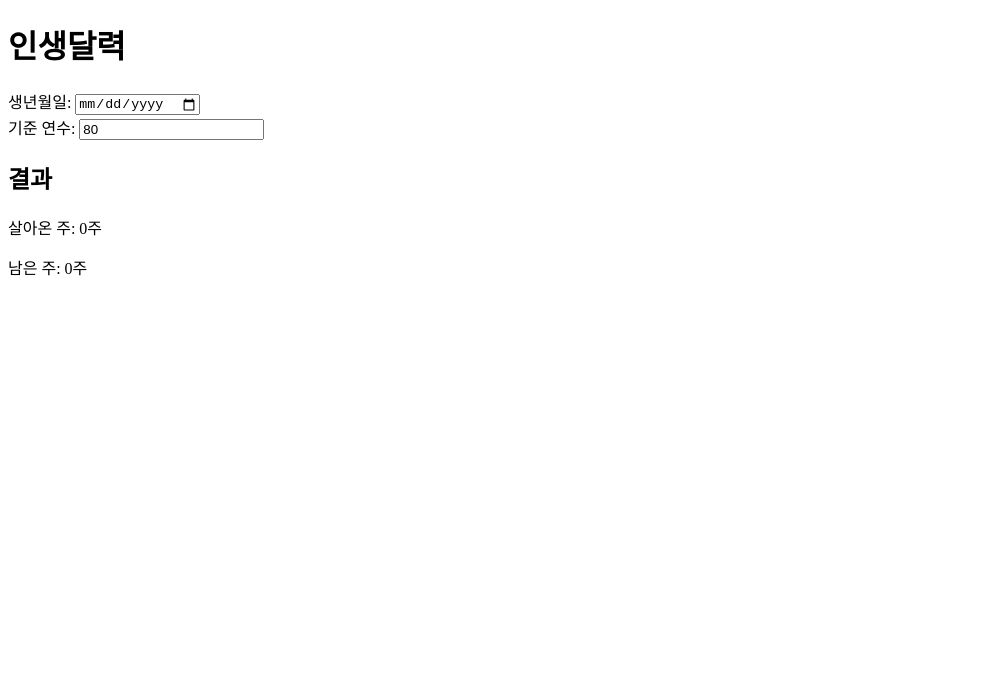
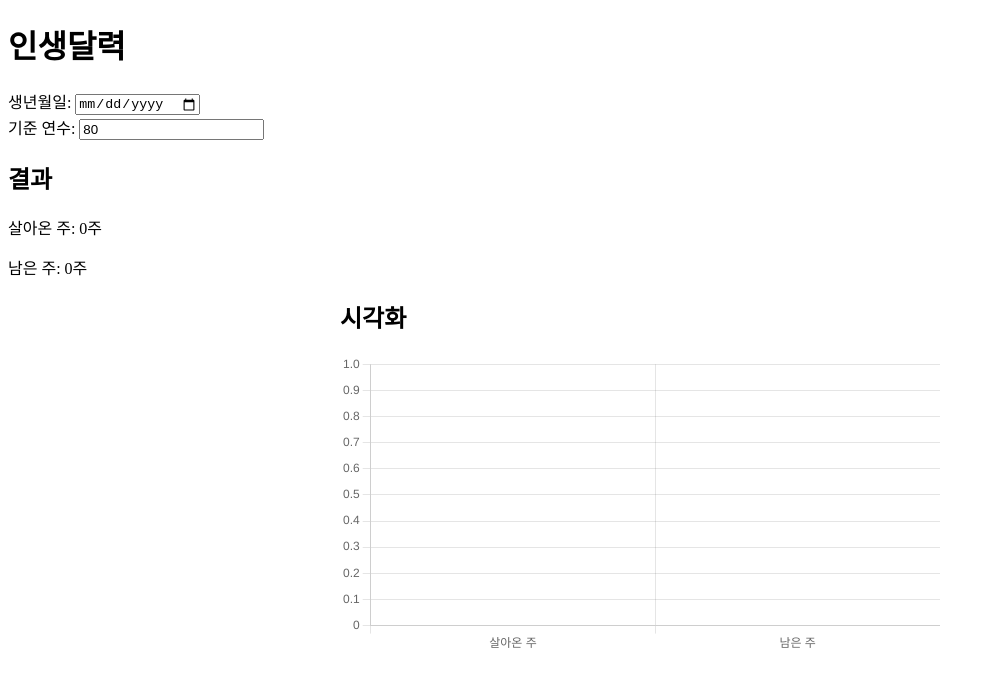
Before and after one commit to cheon-hee-gook/life-calendar, a React (Create React App) app in the folder life-calendar/: page / in a window 1280 px wide. Shown: the top 686 px of the page, without its empty margins (0-994 px from the left). Built offline with nearby package versions, Linux system fonts and the light colour scheme.

Commit message:
Add bar chart visualization for weeks lived and remaining

```diff
--- a/life-calendar/package.json
+++ b/life-calendar/package.json
@@ -6,8 +6,10 @@
     "@testing-library/jest-dom": "^5.17.0",
     "@testing-library/react": "^13.4.0",
     "@testing-library/user-event": "^13.5.0",
+    "chart.js": "^4.4.7",
     "cra-template": "1.2.0",
     "react": "^18.3.1",
+    "react-chartjs-2": "^5.3.0",
     "react-dom": "^18.3.1",
     "react-scripts": "5.0.1",
     "web-vitals": "^4.2.4"
--- a/life-calendar/src/App.js
+++ b/life-calendar/src/App.js
@@ -1,4 +1,18 @@
 import React, {useState} from "react";
+import { Bar } from "react-chartjs-2"
+// Chart.js 필수 구성 요소 불러오기
+import {
+  Chart as ChartJS,
+  CategoryScale,
+  LinearScale,
+  BarElement,
+  Title,
+  Tooltip,
+  Legend,
+} from "chart.js";
+
+// Chart.js 구성 요소 등록
+ChartJS.register(CategoryScale, LinearScale, BarElement, Title, Tooltip, Legend);
 
 function App() {
   const [birthDate, setBirthDate] = useState("");
@@ -44,6 +58,33 @@ function App() {
   // 계산된 결과
   const { livedWeeks, remainingWeeks } = calculateWeeks();
 
+  // 차트 데이터
+  const chartData = {
+    labels: ["살아온 주", "남은 주"],
+    datasets: [
+      {
+        label: "주 수",
+        data: [livedWeeks, remainingWeeks > 0 ? remainingWeeks : 0],
+        backgroundColor: ["rgba(75, 192, 192, 0.6)", "rgba(255, 99, 132, 0.6)"],
+        borderColor: ["rgba(75, 192, 192, 1)", "rgba(255, 99, 132, 1)"],
+        borderWidth: 1,
+      },
+    ],
+  };
+
+  const chartOptions = {
+    responsive: true,
+    plugins: {
+      legend: { display: false },
+    },
+    scales: {
+      y: {
+        beginAtZero: true,
+      },
+    },
+  };
+
+
   return (
     <div>
       <h1>인생달력</h1>
@@ -75,6 +116,13 @@ function App() {
         <p>살아온 주: {livedWeeks}주</p>
         <p>남은 주: {remainingWeeks > 0 ? remainingWeeks : 0}주</p>
       </div>
+
+      {/* 차트 추가 */}
+      <div style={{ maxWidth: "600px", margin: "0 auto" }}>
+        <h2>시각화</h2>
+        <Bar data={chartData} options={chartOptions} />
+      </div>
+
     </div>
   );
 }
```
Also changed, not shown: 1 other file (tests, documents, lock files or other folders).
